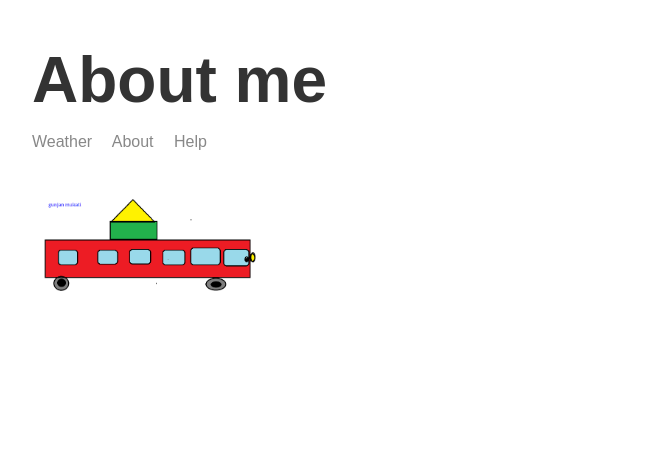
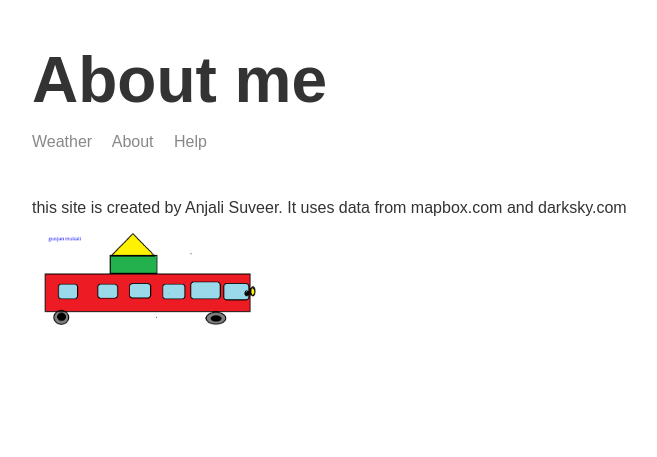
Before and after one commit to latasuveer/node3-weather-website, a Node server app: page /about in a window 1280 px wide. Shown: the top 457 px of the page, without its empty margins (283-940 px from the left). Run offline with Node 20, Linux system fonts and the light colour scheme; some libraries are stand-ins or nearby versions.

Commit message:
Add About text

```diff
--- a/templates/views/about.hbs
+++ b/templates/views/about.hbs
@@ -5,6 +5,7 @@
         <link rel = "stylesheet" href = "/css/style.css"></head>
         <div class="main-content">
              {{>header}}
+             <p>this site is created by Anjali Suveer. It uses data from mapbox.com and darksky.com</p>
             <img class="portrait" src="/img/gunjan.png">
 
         </div>
```
